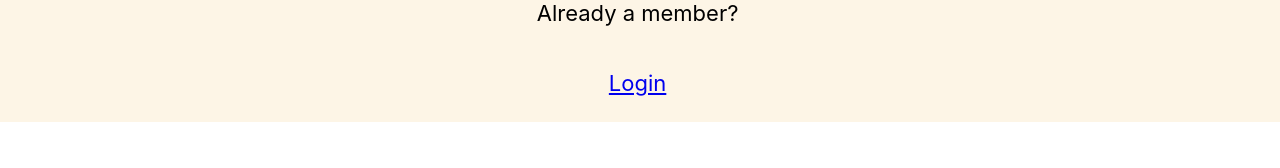
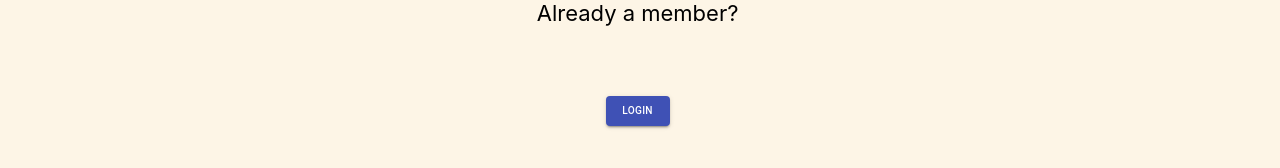
Before and after one commit to Build-Week-African-Marketplace-tt174/front-end, a React (Create React App) app in the folder front-end/: page / in a window 1280 px wide. Shown: the part 1066-1234 px from the top of the page. Before the commit the page ends 1188 px from the top, so only its background shows below. Built offline with nearby package versions, Linux system fonts and the light colour scheme.

Commit message:
fixed log in button on home page

```diff
--- a/front-end/src/components/WelcomePage.js
+++ b/front-end/src/components/WelcomePage.js
@@ -96,7 +96,13 @@ function WelcomePage() {
         <div>
           <NewLink>
         <Link to="/login">
-          <p>Login</p>
+          <Button
+            color="primary"
+            variant="contained"
+            className={classes.link}
+          >
+            Login
+          </Button>
         </Link>
         </NewLink>
         </div>
```
